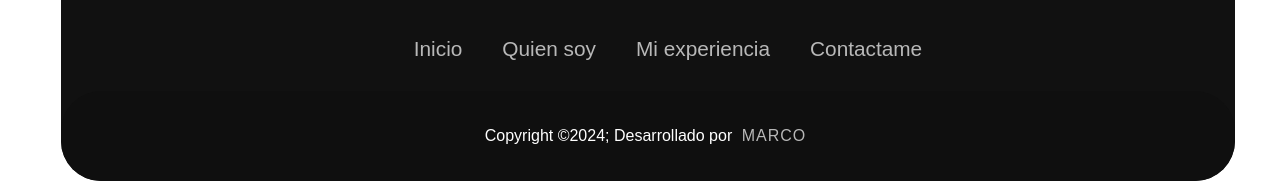
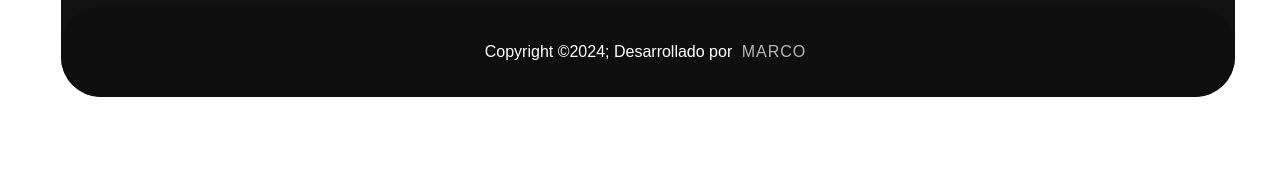
Before and after one commit to marcodesparza/marcoes, a website built with Vite: page index.html in a window 1280 px wide. Shown: the part 3745-3928 px from the top of the page. After the commit the page ends 3844 px from the top, so only its background shows below. Built offline with nearby package versions, Linux system fonts and the light colour scheme; a web font is replaced by a local one.

Commit message:
DEL: Footer ul

```diff
--- a/src/main.ts
+++ b/src/main.ts
@@ -59,14 +59,6 @@ document.querySelector<HTMLDivElement>("#foot")!.innerHTML = `
             <a href=""><i class="fa-brands fa-google-plus"></i></a>
             <a href=""><i class="fa-brands fa-youtube"></i></a>
         </div>
-        <div class="footerNav">
-            <ul><li><a href="">Inicio</a></li>
-                <li><a href="">Quien soy</a></li>
-                <li><a href="">Mi experiencia</a></li>
-                <li><a href="">Contactame</a></li>
-            </ul>
-        </div>
-
     </div>
     <div class="footerBottom">
         <p>Copyright &copy;2024; Desarrollado por <span class="designer">Marco</span></p>
--- a/src/style.css
+++ b/src/style.css
@@ -404,7 +404,7 @@ html {
 .states li {
   float: left;
   position: left;
-  right: 50%
+  right: 50%;
 }
 
 /* form */
```
